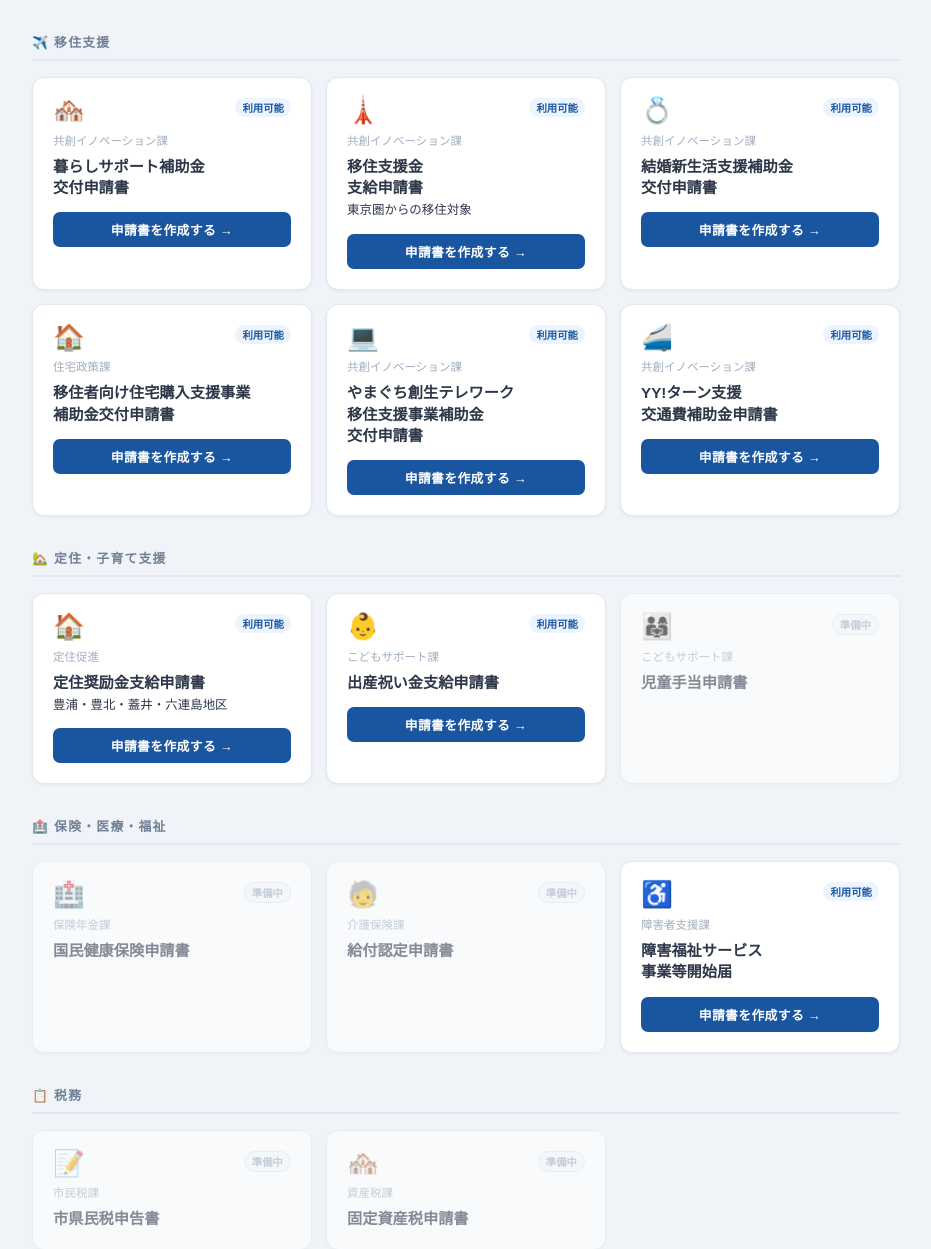
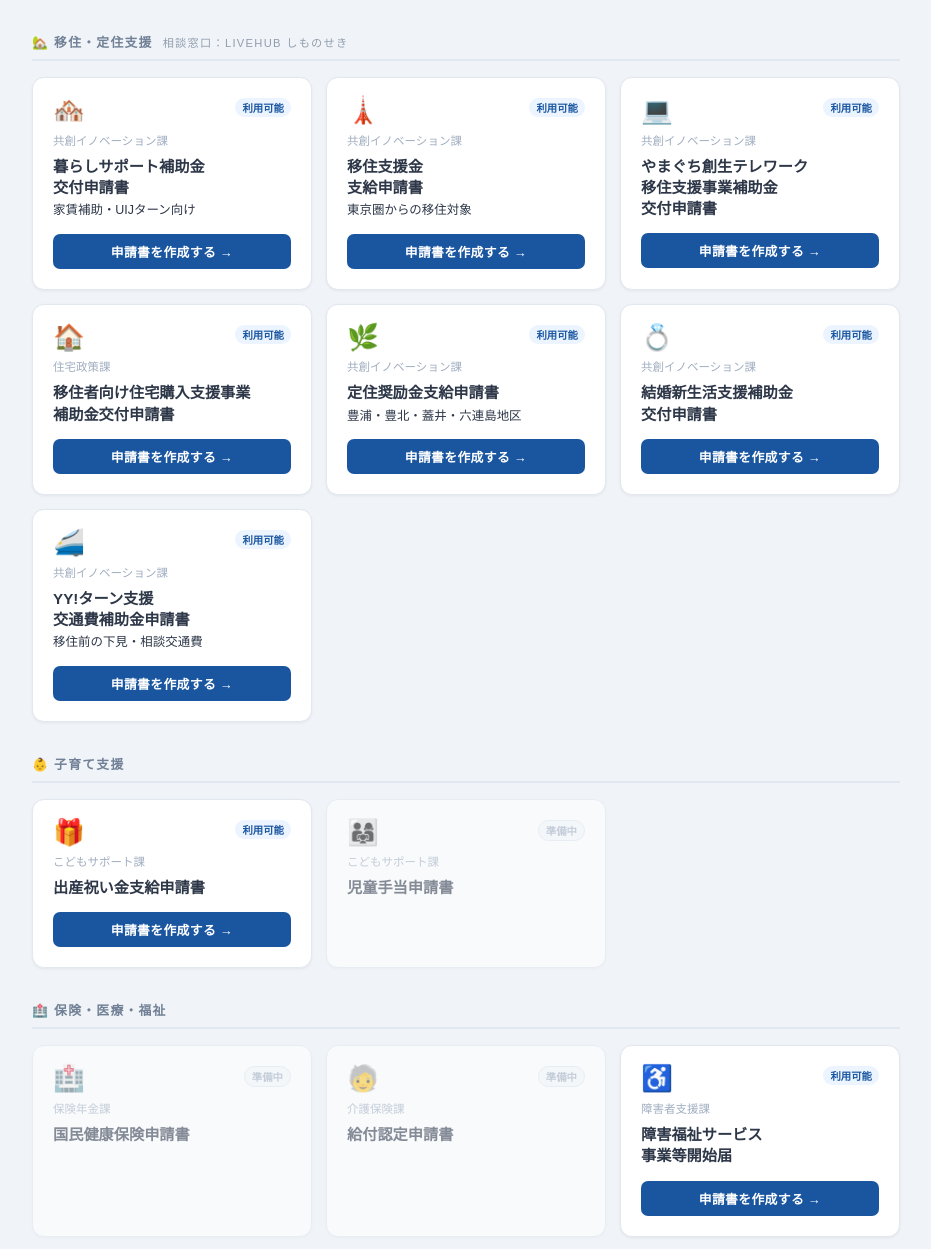
Before and after one commit to shimonosekicity/shimonoseki-shinsei, a Flask app: page / in a window 1280 px wide. Shown: the part 131-1380 px from the top of the page, without its empty margins (174-1105 px from the left). Run offline with Flask 3, Linux system fonts and the light colour scheme.

Commit message:
移住・定住をLiveHUBしものせき単一セクションに統合 (#3)
Co-authored-by: Claude <noreply@anthropic.com>

```diff
--- a/templates/top.html
+++ b/templates/top.html
@@ -72,9 +72,9 @@
 
 <div class="container">
 
-  <!-- 移住支援 -->
+  <!-- 移住・定住支援（LiveHUBしものせき） -->
   <div class="section">
-    <div class="section-title">✈️ 移住支援</div>
+    <div class="section-title">🏡 移住・定住支援<span style="font-size:0.7rem;font-weight:400;margin-left:10px;opacity:0.75">相談窓口：LiveHUB しものせき</span></div>
     <div class="grid">
       <a href="/kurashi_support" class="card available">
         <div class="card-top">
@@ -82,7 +82,7 @@
           <span class="badge badge-available">利用可能</span>
         </div>
         <div class="card-dept">共創イノベーション課</div>
-        <div class="card-title">暮らしサポート補助金<br>交付申請書</div>
+        <div class="card-title">暮らしサポート補助金<br>交付申請書<br><small style="font-weight:400;font-size:0.78rem">家賃補助・UIJターン向け</small></div>
         <div class="card-btn">申請書を作成する →</div>
       </a>
       <a href="/ijuu_shien" class="card available">
@@ -94,13 +94,13 @@
         <div class="card-title">移住支援金<br>支給申請書<br><small style="font-weight:400;font-size:0.78rem">東京圏からの移住対象</small></div>
         <div class="card-btn">申請書を作成する →</div>
       </a>
-      <a href="/kekkon_shinseikatsu" class="card available">
+      <a href="/telework_ijuu" class="card available">
         <div class="card-top">
-          <div class="card-icon">💍</div>
+          <div class="card-icon">💻</div>
           <span class="badge badge-available">利用可能</span>
         </div>
         <div class="card-dept">共創イノベーション課</div>
-        <div class="card-title">結婚新生活支援補助金<br>交付申請書</div>
+        <div class="card-title">やまぐち創生テレワーク<br>移住支援事業補助金<br>交付申請書</div>
         <div class="card-btn">申請書を作成する →</div>
       </a>
       <a href="/jutaku_konyuu" class="card available">
@@ -112,13 +112,22 @@
         <div class="card-title">移住者向け住宅購入支援事業<br>補助金交付申請書</div>
         <div class="card-btn">申請書を作成する →</div>
       </a>
-      <a href="/telework_ijuu" class="card available">
+      <a href="/teijuu" class="card available">
         <div class="card-top">
-          <div class="card-icon">💻</div>
+          <div class="card-icon">🌿</div>
           <span class="badge badge-available">利用可能</span>
         </div>
         <div class="card-dept">共創イノベーション課</div>
-        <div class="card-title">やまぐち創生テレワーク<br>移住支援事業補助金<br>交付申請書</div>
+        <div class="card-title">定住奨励金支給申請書<br><small style="font-weight:400;font-size:0.78rem">豊浦・豊北・蓋井・六連島地区</small></div>
+        <div class="card-btn">申請書を作成する →</div>
+      </a>
+      <a href="/kekkon_shinseikatsu" class="card available">
+        <div class="card-top">
+          <div class="card-icon">💍</div>
+          <span class="badge badge-available">利用可能</span>
+        </div>
+        <div class="card-dept">共創イノベーション課</div>
+        <div class="card-title">結婚新生活支援補助金<br>交付申請書</div>
         <div class="card-btn">申請書を作成する →</div>
       </a>
       <a href="/yytan_kotsuhi" class="card available">
@@ -127,28 +136,19 @@
           <span class="badge badge-available">利用可能</span>
         </div>
         <div class="card-dept">共創イノベーション課</div>
-        <div class="card-title">YY!ターン支援<br>交通費補助金申請書</div>
+        <div class="card-title">YY!ターン支援<br>交通費補助金申請書<br><small style="font-weight:400;font-size:0.78rem">移住前の下見・相談交通費</small></div>
         <div class="card-btn">申請書を作成する →</div>
       </a>
     </div>
   </div>
 
-  <!-- 定住・子育て支援 -->
+  <!-- 子育て支援 -->
   <div class="section">
-    <div class="section-title">🏡 定住・子育て支援</div>
+    <div class="section-title">👶 子育て支援</div>
     <div class="grid">
-      <a href="/teijuu" class="card available">
-        <div class="card-top">
-          <div class="card-icon">🏠</div>
-          <span class="badge badge-available">利用可能</span>
-        </div>
-        <div class="card-dept">定住促進</div>
-        <div class="card-title">定住奨励金支給申請書<br><small style="font-weight:400;font-size:0.78rem">豊浦・豊北・蓋井・六連島地区</small></div>
-        <div class="card-btn">申請書を作成する →</div>
-      </a>
       <a href="/shussan" class="card available">
         <div class="card-top">
-          <div class="card-icon">👶</div>
+          <div class="card-icon">🎁</div>
           <span class="badge badge-available">利用可能</span>
         </div>
         <div class="card-dept">こどもサポート課</div>
```
